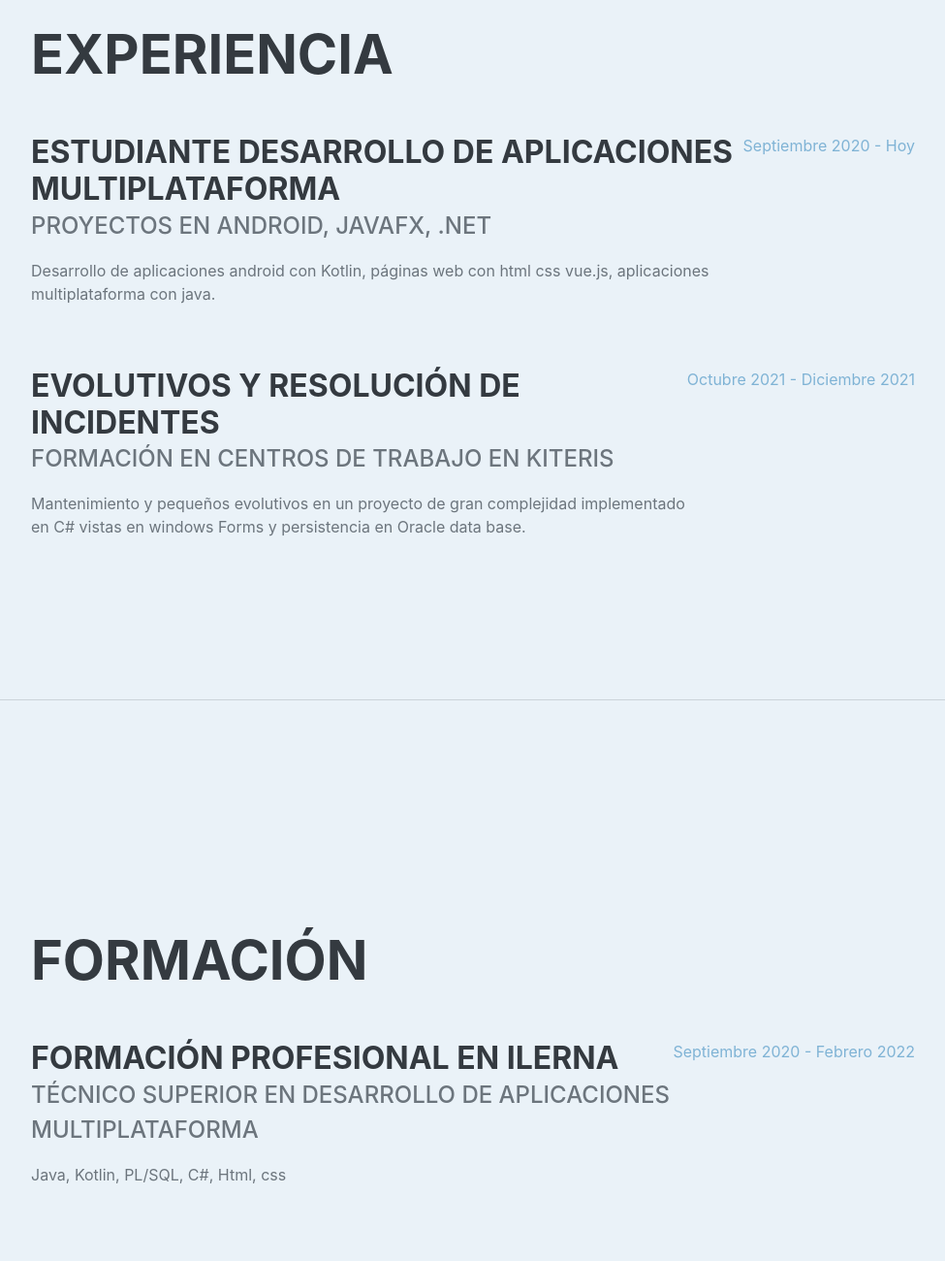
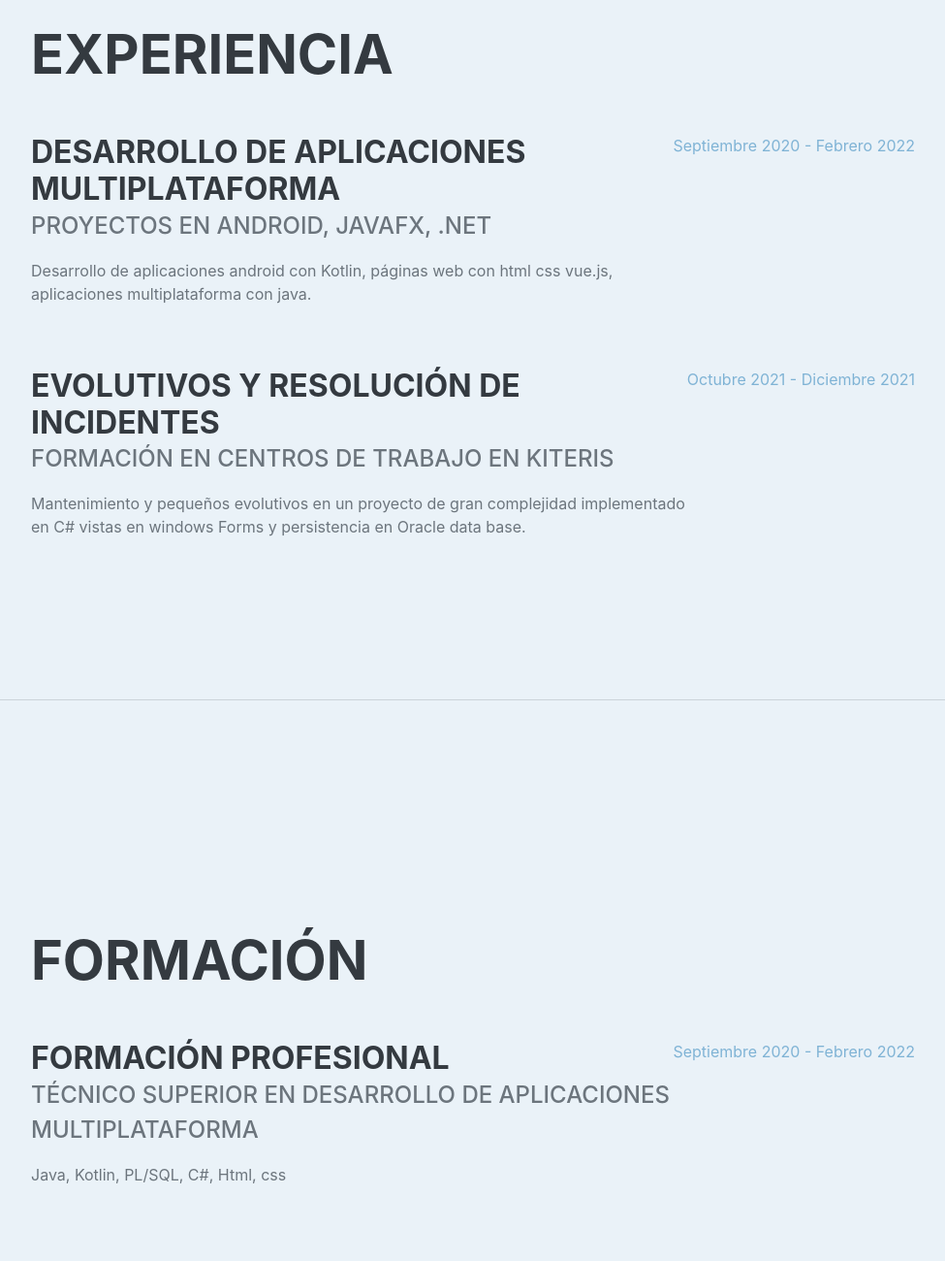
Before and after one commit to orodec/orodec.github.io, a plain HTML site: page index.html in a window 1280 px wide. Shown: the part 880-2180 px from the top of the page at 97% size, without its empty margins (288-1263 px from the left). Drawn offline with nearby package versions, Linux system fonts and the light colour scheme; a web font is replaced by a local one.

Commit message:
actualizado DP-900

```diff
--- a/index.html
+++ b/index.html
@@ -49,7 +49,7 @@
                     </div>
                     <p class="lead mb-5">Desarrollo de aplicaciones multiplataforma, escritorio, movil, web con Java C# SQL JavaScript Node.Js Vue Html css</p>
                     <div class="social-icons">
-                        <a class="social-icon" href="https://www.linkedin.com/in/oscar-rodenas-6534b9228/"><i class="fab fa-linkedin-in"></i></a>
+                        <a class="social-icon" href="https://www.linkedin.com/in/%C3%B3scar-r%C3%B3denas-6534b9228/?trk=public_profile_samename-profile&originalSubdomain=es"><i class="fab fa-linkedin-in"></i></a>
                         <a class="social-icon" href="https://github.com/orodec"><i class="fab fa-github"></i></a>
 
                     </div>
@@ -62,11 +62,11 @@
                     <h2 class="mb-5">Experiencia</h2>
                     <div class="d-flex flex-column flex-md-row justify-content-between mb-5">
                         <div class="flex-grow-1">
-                            <h3 class="mb-0">Estudiante desarrollo de aplicaciones multiplataforma</h3>
+                            <h3 class="mb-0">Desarrollo de aplicaciones multiplataforma</h3>
                             <div class="subheading mb-3">Proyectos en Android, JavaFX, .Net</div>
                             <p>Desarrollo de aplicaciones android con Kotlin, páginas web con html css vue.js, aplicaciones multiplataforma con java.</p>
                         </div>
-                        <div class="flex-shrink-0"><span class="text-primary">Septiembre 2020 - Hoy</span></div>
+                        <div class="flex-shrink-0"><span class="text-primary">Septiembre 2020 - Febrero 2022</span></div>
                     </div>
                     <div class="d-flex flex-column flex-md-row justify-content-between mb-5">
                         <div class="flex-grow-1">
@@ -86,21 +86,14 @@
                     <h2 class="mb-5">Formación</h2>
                     <div class="d-flex flex-column flex-md-row justify-content-between mb-5">
                         <div class="flex-grow-1">
-                            <h3 class="mb-0">Formación profesional en Ilerna</h3>
+                            <h3 class="mb-0">Formación profesional</h3>
                             <div class="subheading mb-3">Técnico Superior en Desarrollo de Aplicaciones Multiplataforma</div>
                             <div>Java, Kotlin, PL/SQL, C#, Html, css</div>
                             <p></p>
                         </div>
                         <div class="flex-shrink-0"><span class="text-primary">Septiembre 2020 - Febrero 2022</span></div>
                     </div>
-                  <!--  <div class="d-flex flex-column flex-md-row justify-content-between">
-                        <div class="flex-grow-1">
-                            <h3 class="mb-0">James Buchanan High School</h3>
-                            <div class="subheading mb-3">Technology Magnet Program</div>
-                            <p>GPA: 3.56</p>
-                        </div>
-                        <div class="flex-shrink-0"><span class="text-primary">August 2002 - May 2006</span></div>
-                    </div>-->
+
                 </div>
             </section>
             <hr class="m-0" />
@@ -163,42 +156,11 @@
                             <span class="fas fa-certificate"><i class="fas fa-trophy text-warning"></i></span>
                             Udemy Vue.js de cero a experto Fernando Herrera 40 horas
                         </li>
-                        <!--
                         <li>
-                            <span class="fa-li"><i class="fas fa-trophy text-warning"></i></span>
-                            Mobile Web Specialist - Google Certification
+                            <span class="fas fa-certificate"><i class="fas fa-trophy text-warning"></i></span>
+                            Microsoft Certified: Azure Data Fundamentals DP-900
                         </li>
-                        <li>
-                            <span class="fa-li"><i class="fas fa-trophy text-warning"></i></span>
-                            1
-                            <sup>st</sup>
-                            Place - University of Colorado Boulder - Emerging Tech Competition 2009
-                        </li>
-                        <li>
-                            <span class="fa-li"><i class="fas fa-trophy text-warning"></i></span>
-                            1
-                            <sup>st</sup>
-                            Place - University of Colorado Boulder - Adobe Creative Jam 2008 (UI Design Category)
-                        </li>
-                        <li>
-                            <span class="fa-li"><i class="fas fa-trophy text-warning"></i></span>
-                            2
-                            <sup>nd</sup>
-                            Place - University of Colorado Boulder - Emerging Tech Competition 2008
-                        </li>
-                        <li>
-                            <span class="fa-li"><i class="fas fa-trophy text-warning"></i></span>
-                            1
-                            <sup>st</sup>
-                            Place - James Buchanan High School - Hackathon 2006
-                        </li>
-                        <li>
-                            <span class="fa-li"><i class="fas fa-trophy text-warning"></i></span>
-                            3
-                            <sup>rd</sup>
-                            Place - James Buchanan High School - Hackathon 2005
-                        </li>
-                        -->
+
                     </ul>
                 </div>
             </section>
```
